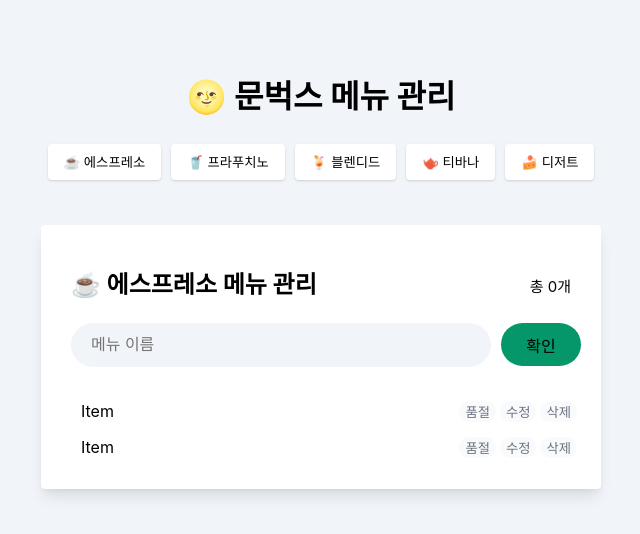
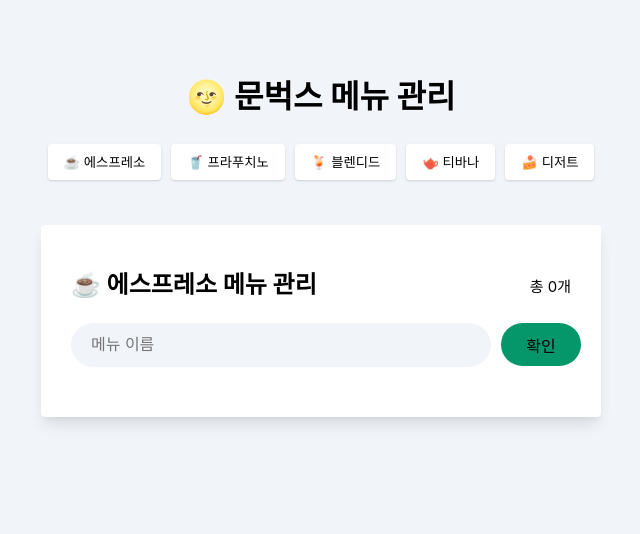
Before and after one commit to noparamin/moonbucks-menu-react, a React (Create React App) app: page / in a window 1280 px wide. Shown: the top 534 px of the page, without its empty margins (319-959 px from the left). Built offline with nearby package versions, Linux system fonts and the light colour scheme.

Commit message:
추가된 메뉴 조회 기능 추가

```diff
--- a/src/components/InputBox.js
+++ b/src/components/InputBox.js
@@ -1,11 +1,24 @@
-import React from "react";
+import {React, useState} from "react";
 
-function InputBox() {
+function InputBox({ menuList, setMenuList }) {
+    const [menuName, setMenuName] = useState("");
+
+    const onChangeInput = (e) => {
+        setMenuName(e.target.value)
+    };
+
+    const onClickAdd = () => {
+        if(menuName === "") {
+            return;
+        }
+        setMenuList((currentArray) => [...currentArray, menuName]);
+        setMenuName("");
+    };
     return (
         <div className="menu-input-box">
             <label hidden className="label">메뉴 이름</label>
-            <input type="text" placeholder="메뉴 이름" className="input"></input>
-            <button type="submit" className="menu-input-box-add-btn">확인</button>
+            <input type="text" placeholder="메뉴 이름" className="input" value={menuName} onChange={onChangeInput}></input>
+            <button type="submit" className="menu-input-box-add-btn" onClick={onClickAdd}>확인</button>
         </div>
     );
 }
--- a/src/components/Menu.js
+++ b/src/components/Menu.js
@@ -1,44 +1,18 @@
-import { React } from "react";
+import { React, useState } from "react";
 import MenuTitle from "./MenuTitle";
 import InputBox from "./InputBox";
 import MenuList from "./MenuList";
 
 
 function Menu() {
-    // const [menuName, setMenuName] = useState("");
-    // const [menuList, setMenuList] = useState([]);
-
-    // const onChange = (event) => {
-    //     setMenuName(event.target.value);
-    // };
-
-    // const onSubmit = (event) => {
-    //     event.preventDefault();
-    //     if(menuName === "") {
-    //         return;
-    //     }
-
-    //     setMenuList((currentArray) => [...currentArray, menuName]);
-    //     setMenuName("");
-    // };
-
-    // const onClickLiButton = (event) => {
-    //     //const updatedMenuName = prompt("메뉴명을 수정하세요");
-    //     console.log(event.target.classList);
-    //     if(event.target.classList.contains("menu-edit-button")) {
-    //     }
-    // };
-
-    // const deleteMenuName = (item) => {
-    //     console.log(item);
-    // };
+    const [menuList, setMenuList] = useState([]);
 
     return (
         <div className="menu-container">
             <main className="main">
-                <MenuTitle/>
-                <InputBox/>
-                <MenuList/>
+                <MenuTitle menuList={menuList}/>
+                <InputBox menuList={menuList} setMenuList={setMenuList}/>
+                <MenuList menuList={menuList} setMenuList={setMenuList}/>
             </main>
         </div>
     );
--- a/src/components/MenuItem.js
+++ b/src/components/MenuItem.js
@@ -1,9 +1,9 @@
 import React from "react";
 
-function MenuItem() {
+function MenuItem({menuItem}) {
     return (
         <li className="menu-item">
-            <span className="menu-item-name">Item</span>
+            <span className="menu-item-name">{menuItem}</span>
             <button className="item-sold-out-btn">품절</button>
             <button className="item-edit-btn">
                 수정
--- a/src/components/MenuList.js
+++ b/src/components/MenuList.js
@@ -1,25 +1,22 @@
 import React from "react";
 import MenuItem from "./MenuItem";
-function MenuList() {
+function MenuList({ menuList, setMenuList }) {
     return (
         <div className="menu-list">
             <ul className="menu-list-ul">
-                <MenuItem />
-                <MenuItem />
+                {
+                    menuList && menuList.map((menuItem) => (
+                        <MenuItem
+                            key={menuItem.id}
+                            menuItem={menuItem}
+                            // menuList={menuList}
+                            // setMenuList={setMenuList}
+                        />
+                    ))
+                }
             </ul>
         </div>
     );
 }
 
-{/* <ul onClick={onClickLiButton}>
-                    {menuList.map((item, index) => (
-                    <li key={index}>
-                        <span>{item}</span>
-                        <button className="sold-out-button">품절</button>
-                        <button className="menu-edit-button">수정</button>
-                        <button onClick={deleteMenuName(item)}>삭제</button>
-                    </li>
-                    ))}
-                </ul> */}
-
 export default MenuList;
--- a/src/components/MenuTitle.js
+++ b/src/components/MenuTitle.js
@@ -1,8 +1,8 @@
-function MenuTitle() {
+function MenuTitle({ menuList }) {
     return (
         <div className="menu-title">
             <h2 className="category-name">☕ 에스프레소 메뉴 관리</h2>
-            <span className="menu-count">총 0개</span>
+            <span className="menu-count">총 {menuList.length}개</span>
         </div>
     );
 
```
